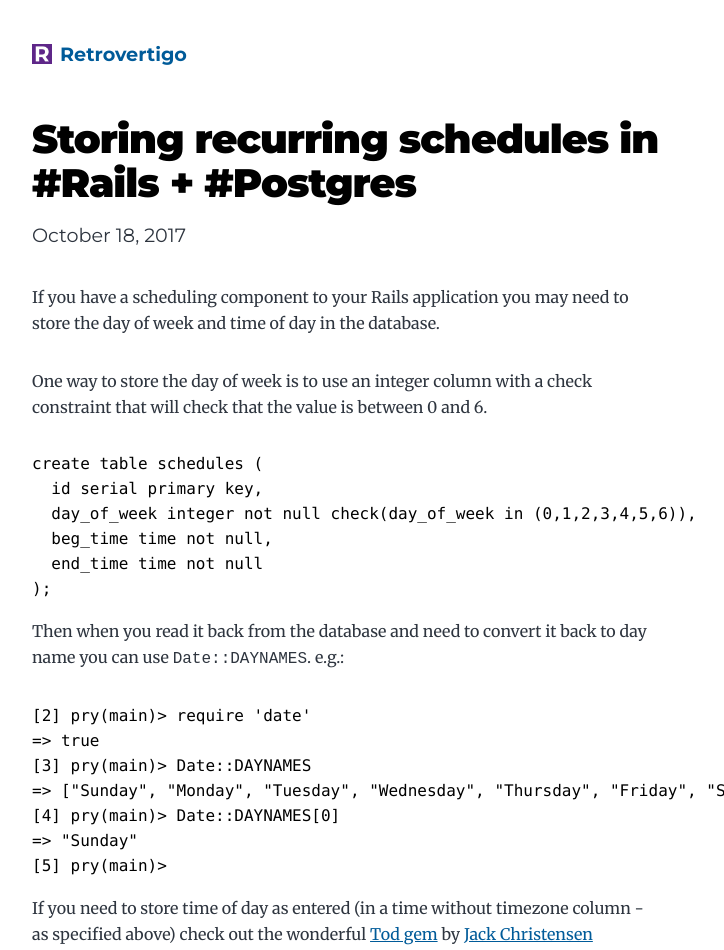
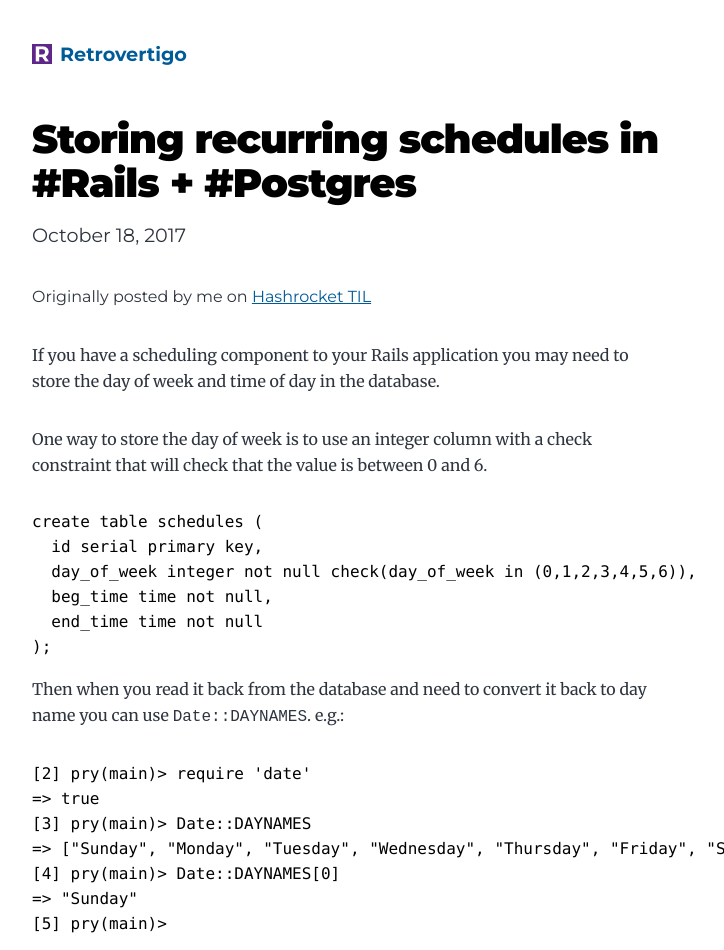
Before and after one commit to dkarter/retrovertigo, a Gatsby site: page /storing-recurring-schedules-in-rails-postgres/ in a window 1280 px wide. Shown: the top 950 px of the page, without its empty margins (292-1016 px from the left). Built offline with nearby package versions, Linux system fonts and the light colour scheme; Gatsby itself is replaced by a stand-in of ours; some packages are replaced by stand-ins of ours; code samples lack their colours.

Commit message:
Improve canonical link support + add note on posts

```diff
--- a/src/components/seo.tsx
+++ b/src/components/seo.tsx
@@ -26,13 +26,20 @@ type SEOQueryResult = {
 };
 
 type Props = {
-  canonical?: string;
+  canonicalName?: string;
+  canonicalUrl?: string;
   description?: string;
   lang?: string;
   title: string;
 };
 
-const SEO: React.FC<Props> = ({ description, lang, title, canonical }) => {
+const SEO: React.FC<Props> = ({
+  description,
+  lang,
+  title,
+  canonicalName,
+  canonicalUrl,
+}) => {
   const { site } = useStaticQuery<SEOQueryResult>(
     graphql`
       query {
@@ -86,12 +93,13 @@ const SEO: React.FC<Props> = ({ description, lang, title, canonical }) => {
     },
   ];
 
-  const canonicalLink = canonical
+  const canonicalLink =
+    canonicalName && canonicalUrl
       ? [
           {
             rel: 'canonical',
-          key: canonical,
-          href: canonical,
+            key: canonicalName,
+            href: canonicalUrl,
           },
         ]
       : [];
--- a/src/templates/blog-post.tsx
+++ b/src/templates/blog-post.tsx
@@ -22,7 +22,8 @@ export const pageQuery = graphql`
       html
       frontmatter {
         title
-        canonical
+        canonicalName
+        canonicalUrl
         date(formatString: "MMMM DD, YYYY")
         description
       }
@@ -54,7 +55,8 @@ type Post = {
   };
 
   frontmatter: {
-    canonical?: string;
+    canonicalName?: string;
+    canonicalUrl?: string;
     date: string;
     description?: string;
     title: string;
@@ -85,7 +87,8 @@ const BlogPostTemplate: React.FC<PageProps<DataResult>> = ({
       <SEO
         title={post.frontmatter.title}
         description={post.frontmatter.description || post.excerpt}
-        canonical={post.frontmatter.canonical}
+        canonicalName={post.frontmatter.canonicalName}
+        canonicalUrl={post.frontmatter.canonicalUrl}
       />
       <article
         className="blog-post"
@@ -95,6 +98,18 @@ const BlogPostTemplate: React.FC<PageProps<DataResult>> = ({
         <header>
           <h1 itemProp="headline">{post.frontmatter.title}</h1>
           <p>{post.frontmatter.date}</p>
+          {post.frontmatter.canonicalName && post.frontmatter.canonicalName && (
+            <p style={{ fontSize: '1rem' }}>
+              Originally posted by me on{' '}
+              <a
+                target="_blank"
+                rel="noreferrer"
+                href={post.frontmatter.canonicalUrl}
+              >
+                {post.frontmatter.canonicalName}
+              </a>
+            </p>
+          )}
         </header>
         <section
           dangerouslySetInnerHTML={{ __html: post.html }}
```
Lines whose indentation alone changed are shown as unchanged.
